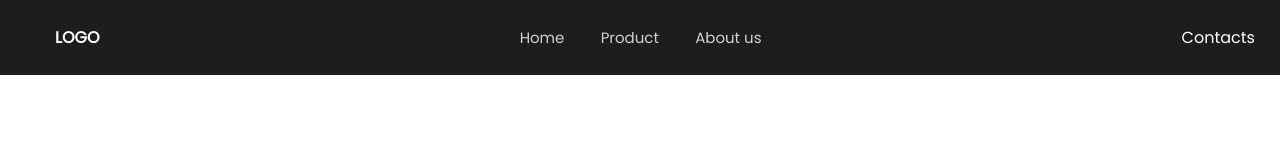
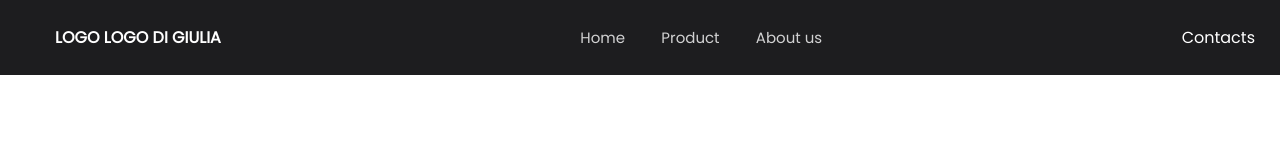
Before and after one commit to RiccardoNestola/git-bool, a plain HTML site: page index.html in a window 1280 px wide. Drawn offline with Linux system fonts and the light colour scheme.

Commit message:
Add Logo Giulia

```diff
--- a/index.html
+++ b/index.html
@@ -14,7 +14,7 @@
     <header class="header">
       <div class="header__content">
         <a class="header__logo" href="#">
-          <strong>LOGO</strong>
+          <strong>LOGO LOGO DI GIULIA</strong>
         </a>
         <ul class="header__menu">
           <li><a href="index.html">Home</a></li>
```
